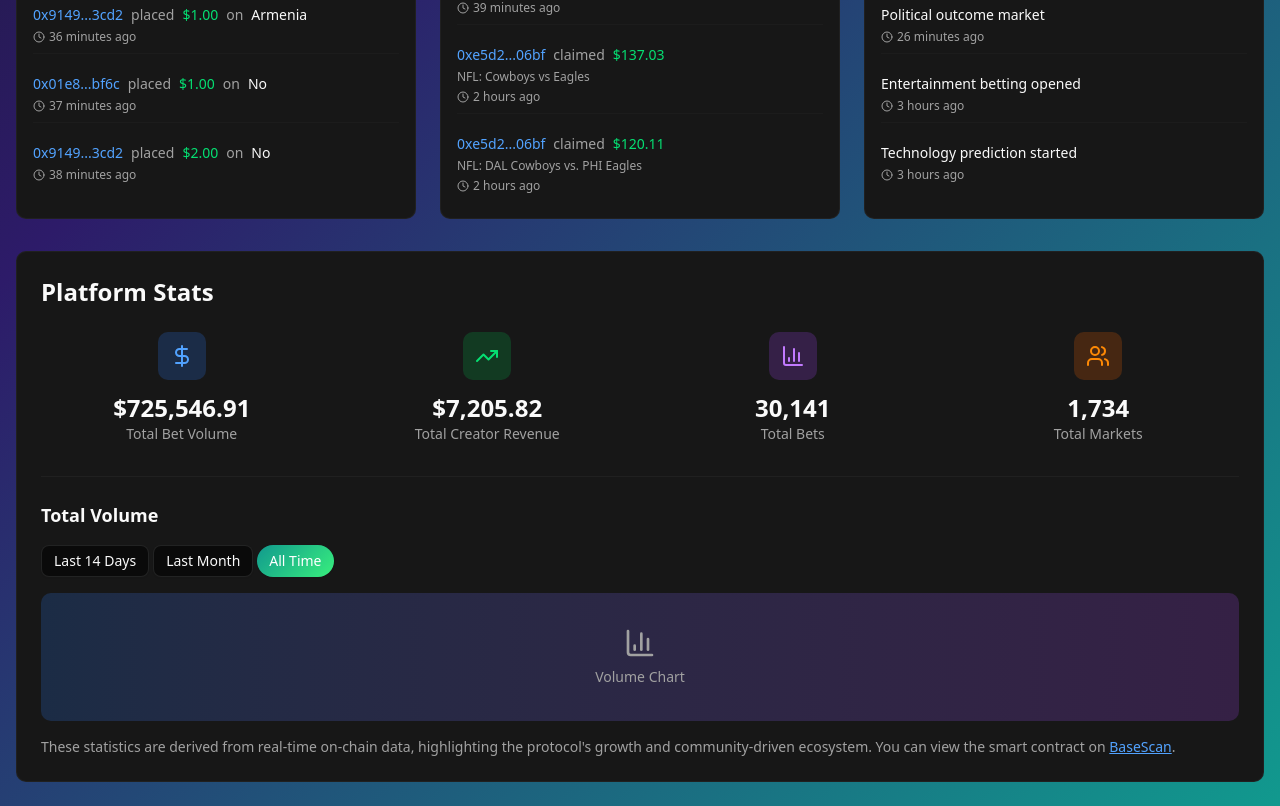
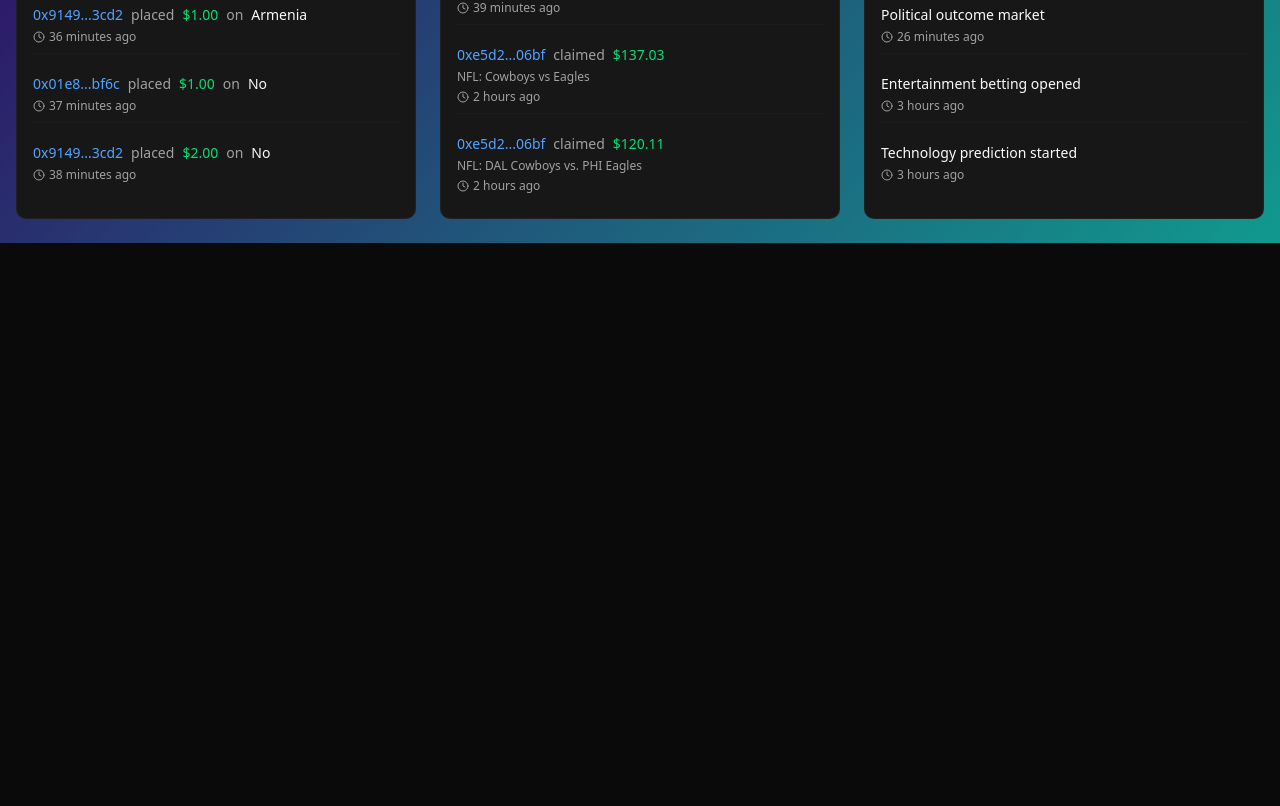
Before and after one commit to Akin-Tunde/arbbet, a React (Vite) app: page / in a window 1280 px wide. Shown: the part 1519-2325 px from the top of the page. After the commit the page ends 1762 px from the top, so only its background shows below. Built offline with nearby package versions, Linux system fonts and the light colour scheme.

Commit message:
Update App.jsx

```diff
--- a/src/App.jsx
+++ b/src/App.jsx
@@ -208,8 +208,8 @@ function App() {
         {/* Recent Activity */}
         <RecentActivity />
 
-        {/* Platform Stats */}
-        <PlatformStats />
+        {/* Platform Stats (Commented Out) */}
+{/* <PlatformStats /> */}
       </main>
     </div>
   );
```
